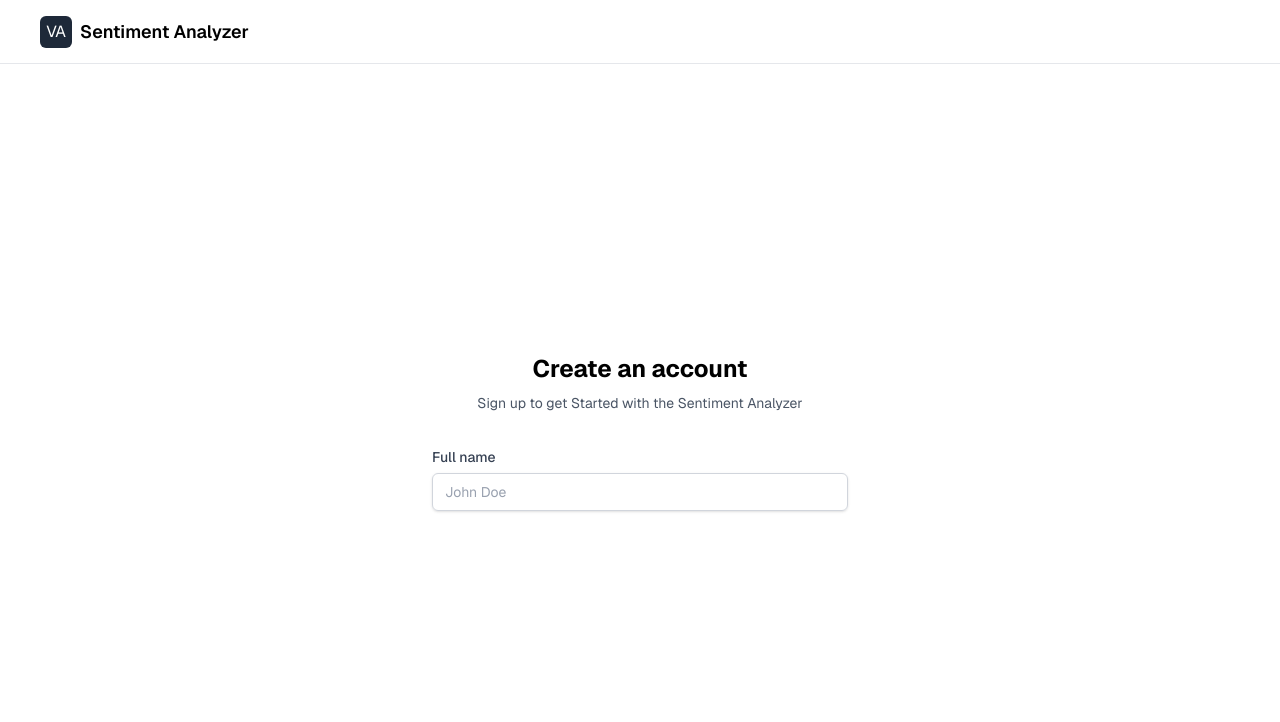
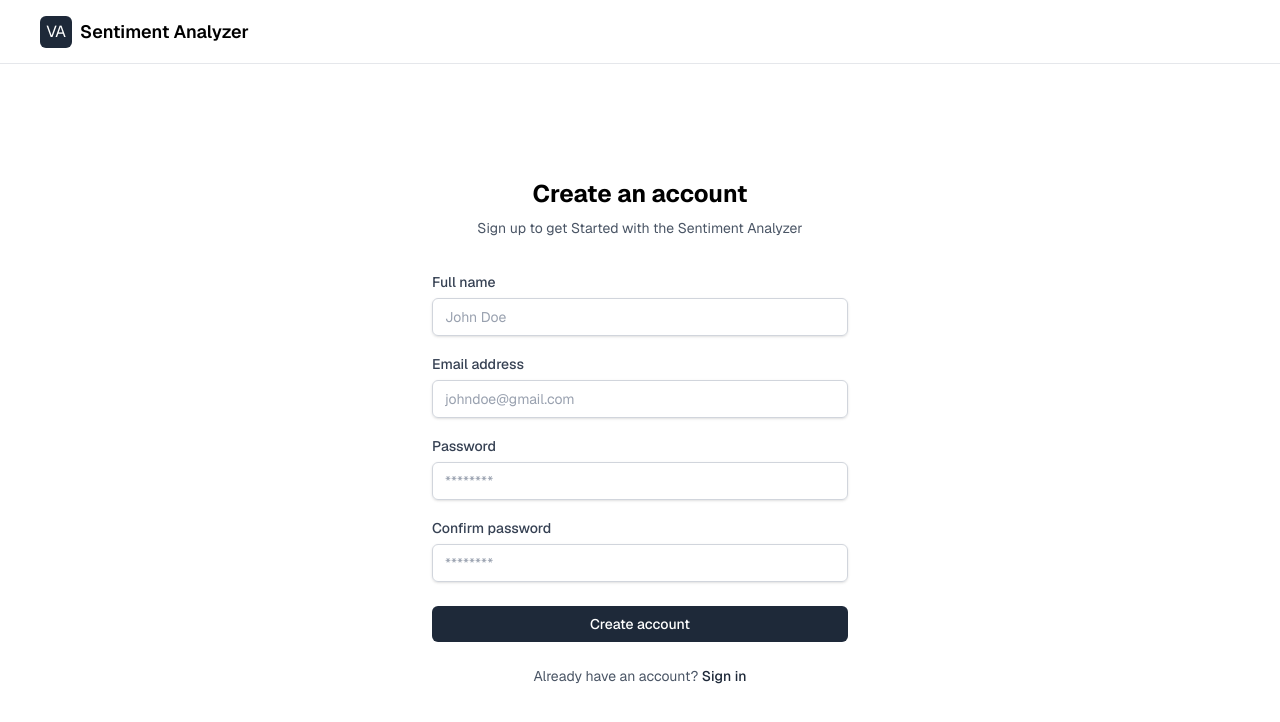
Before and after one commit to keghan001/video-sentiment-saas, a Next.js app: page /signup in a window 1280 px wide. Shown: the top 722 px of the page. Built offline with nearby package versions, Linux system fonts and the light colour scheme.

Commit message:
Add other signup form features: password, button

```diff
--- a/src/app/signup/page.tsx
+++ b/src/app/signup/page.tsx
@@ -1,12 +1,16 @@
 "use client";
 
 import { zodResolver } from "@hookform/resolvers/zod";
+import Link from "next/link";
 import { useState } from "react";
 import { useForm } from "react-hook-form";
 import { singnupSchema, type SingnupSchema } from "~/schemas/auth";
 
+
+
 export default function SignupPage(){
     const [error, setError] = useState<string | null>(null);
+    const [loading, setLoading] = useState<boolean>(false);
 
     const form = useForm<SingnupSchema>({
         resolver: zodResolver(singnupSchema),
@@ -56,8 +60,79 @@ export default function SignupPage(){
                             placeholder="John Doe"
                             className="text-sm mt-1 block w-full border rounded-md border-gray-300 px-3 py-2 placeholder-gray-400 shadow-sm focus:border-gray-500 focus:outline-none hover:border-blue-400"
                             />
+                            {
+                                form.formState.errors.name && (
+                                    <p className="mt-1 text-sm text-red-500">
+                                        {form.formState.errors.name.message}
+                                    </p>
+                                )
+                            }
+                        </div>
+
+                        <div>
+                            <label className="text-sm font-medium text-gray-700">
+                                Email address
+                            </label>
+                            <input {...form.register("email")}
+                            type="email"
+                            placeholder="johndoe@gmail.com"
+                            className="text-sm mt-1 block w-full border rounded-md border-gray-300 px-3 py-2 placeholder-gray-400 shadow-sm focus:border-gray-500 focus:outline-none hover:border-blue-300"
+                            />
+                            {
+                                form.formState.errors.email && (
+                                    <p className="mt-1 text-sm text-red-500">
+                                        {form.formState.errors.email.message}
+                                    </p>
+                                )
+                            }
+                        </div>
+
+                        <div>
+                            <label className="text-sm font-medium text-gray-700">
+                                Password
+                            </label>
+                            <input {...form.register("password")}
+                            type="password"
+                            placeholder="********"
+                            className="text-sm mt-1 w-full block border rounded-md border-gray-300 px-3 py-2 placeholder-gray-400 shadow-sm focus:border-gray-500 focus:outline-none hover:border-blue-300 "
+                            />
+                            {
+                                form.formState.errors.password && (
+                                    <p className="mt-1 text-sm text-red-500">
+                                        {form.formState.errors.password.message}
+                                    </p>
+                                )
+                            }
+                        </div>
+
+                        <div>
+                            <label className="text-sm font-medium text-gray-700">
+                                Confirm password
+                            </label>
+                            <input {...form.register("password")}
+                            type="password"
+                            placeholder="********"
+                            className="text-sm mt-1 w-full block border rounded-md border-gray-300 px-3 py-2 placeholder-gray-400 shadow-sm focus:border-gray-500 focus:outline-none hover:border-blue-300 "
+                            />
+                            {
+                                form.formState.errors.confirmPassword && (
+                                    <p className="mt-1 text-sm text-red-500">
+                                        {form.formState.errors.confirmPassword.message}
+                                    </p>
+                                )
+                            }
                         </div>
                     </div>
+
+                    <button type="submit" disabled={loading} className="text-sm flex w-full justify-center rounded-md bg-gray-800 text-white px-4 py-2 font-medium hover:bg-gray-700 focus:outline-none focus:ring-2 focus:ring-gray-500 focus:ring-offset-2, disabled:opacity-50">
+                        {loading ? "Creating account...": "Create account"}
+                    </button>
+                    <p className="text-center text-sm text-gray-600">
+                        Already have an account?{" "}
+                    <Link
+                    className="font-medium text-gray-800 hover:text-gray-500"
+                    href="/login">Sign in</Link>
+                    </p>
                 </form>
             </div>
         </main>
```
